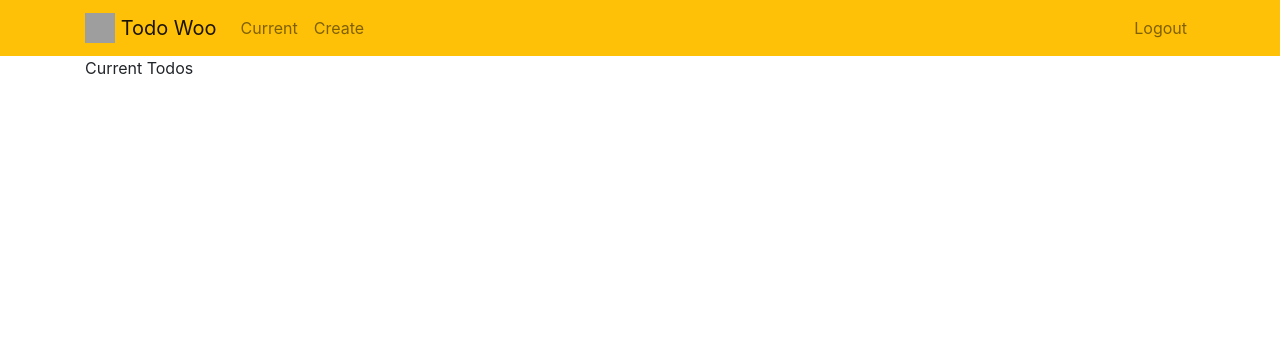
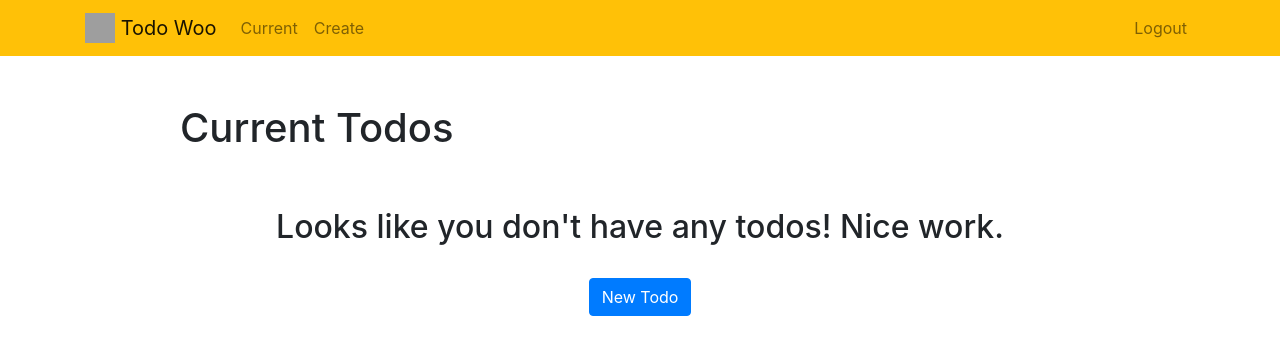
Before and after one commit to Jitgitbit/python_exercise_four, a Django app: page /current/ in a window 1280 px wide. Shown: the top 355 px of the page. Run offline with Django 3.2, Linux system fonts and the light colour scheme; a user stored in the database is signed in; data comes from the database, SQL or seed files in the repository; some libraries are stand-ins or nearby versions; grey boxes are pictures that could not be loaded.

Commit message:
currenttodos.html in bootstrap

```diff
--- a/todo/templates/todo/currenttodos.html
+++ b/todo/templates/todo/currenttodos.html
@@ -1,14 +1,30 @@
-{% extends 'todo/base.html' %}
+{% extends "todo/base.html" %}
 
 {% block content %}
-Current Todos
-<ul>
-  {% for todo in todos %}
-  <li>
-    {% if todo.important %}<b>{% endif %}{{ todo.title }}{% if todo.important %}</b>{% endif %}
-    {% if todo.memo %} - {{ todo.memo }}{% endif %}
-  </li>
-  {% endfor %}
-</ul>
-
+    <div class="row justify-content-center mt-5">
+        <div class="col-md-10">
+            {% if todos %}
+                 <h1>{{ todos.count }} Current Todo{{ todos.count|pluralize }}</h1>
+            {% else %}
+                           <h1>Current Todos</h1>
+            {% endif %}
+        </div>
+    </div>
+    <div class="row justify-content-center mt-5">
+        <div class="col-md-10">
+        {% if todos %}
+            <div class="list-group">
+                {% for todo in todos %}
+                    <a href="{% url 'viewtodo' todo.id %}" class="list-group-item list-group-item-action{% if todo.important %} list-group-item-danger{% endif %}"><b>{{ todo.title }}</b>{% if todo.memo %} - {{ todo.memo|truncatechars:30 }}{% endif %}</a>
+                {% endfor %}
+            </div>
+        {% else %}
+            <div class="text-center">
+                <h2>Looks like you don't have any todos! Nice work.</h2>
+            <br>
+            <a role="button" class="btn btn-primary" href="{% url 'createtodo' %}">New Todo</a>
+            </div>
+        {% endif %}
+        </div>
+    </div>
 {% endblock %}
```
